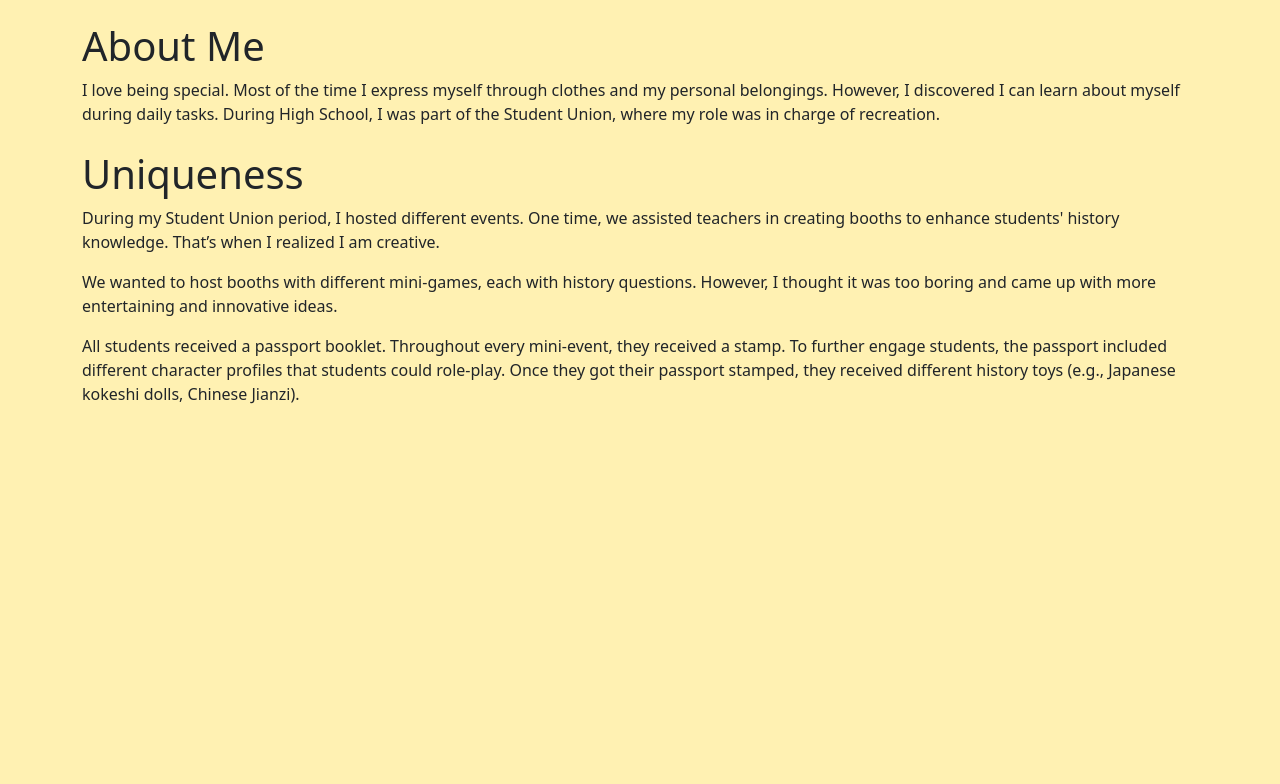
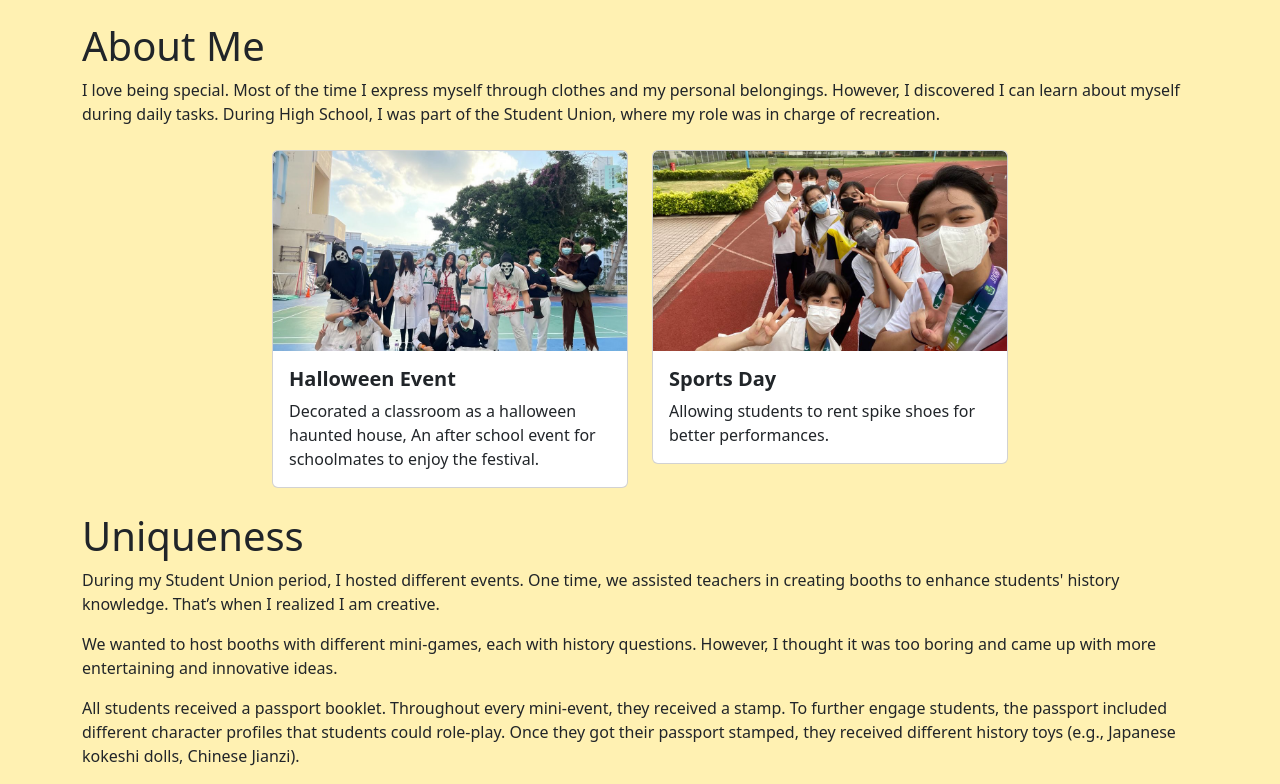
Before and after one commit to mtmccx/myachievementsweb, a website: page index.html in a window 1280 px wide. Shown: the part 1414-2198 px from the top of the page. Before the commit the page ends 1836 px from the top, so only its background shows below. Drawn offline with nearby package versions, Linux system fonts and the light colour scheme.

Commit message:
add hover img

```diff
--- a/css/master.css
+++ b/css/master.css
@@ -52,3 +52,20 @@
     height: auto;
     object-fit: cover;
 }
+
+
+.card {
+    transition: transform 0.3s;
+    overflow: hidden;
+}
+.card:hover {
+    transform: scale(1.05);
+}
+.card-img-top {
+    width: 100%;
+    height: 200px; /* Adjust height as needed */
+    object-fit: cover; /* Make sure the image covers the area */
+}
+.card-title {
+    font-weight: bold;
+}
--- a/index.html
+++ b/index.html
@@ -54,6 +54,29 @@
     <p>I love being special. Most of the time I express myself through clothes and my personal belongings. However, I discovered I can learn about myself during daily tasks. During High School, I was part of the Student Union, where my role was in charge of recreation.</p>
 </section>
 
+<div class="container mt-4">
+  <div class="row row justify-content-center">
+      <div class="col-md-4">
+          <div class="card">
+              <img src="images/su_halloween2.jpeg" class="card-img-top" alt="Software Engineering">
+              <div class="card-body">
+                  <h5 class="card-title">Halloween Event</h5>
+                  <p class="card-text">Decorated a classroom as a halloween haunted house, An after school event for schoolmates to enjoy the festival.</p>
+              </div>
+          </div>
+      </div>
+      <div class="col-md-4">
+          <div class="card">
+              <img src="images/su_sportsday.jpeg" class="card-img-top" alt="Computer Art">
+              <div class="card-body">
+                  <h5 class="card-title">Sports Day</h5>
+                  <p class="card-text">Allowing students to rent spike shoes for better performances.</p>
+              </div>
+          </div>
+      </div>
+  </div>
+</div>
+
 <section id="unique" class="container mt-4 center-text">
     <h1>Uniqueness</h1>
     <p>During my Student Union period, I hosted different events. One time, we assisted teachers in creating booths to enhance students' history knowledge. That’s when I realized I am creative.</p>
```
